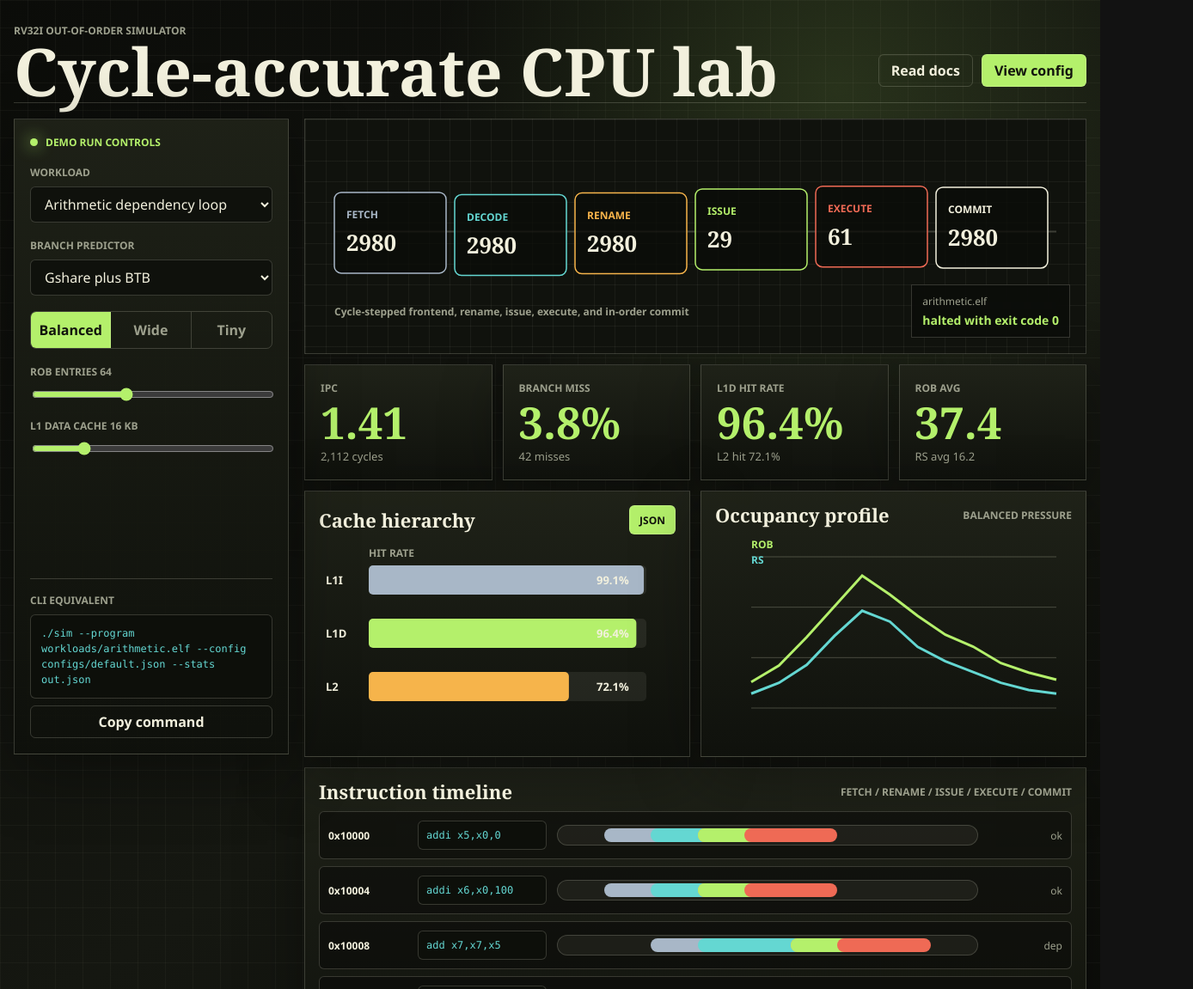
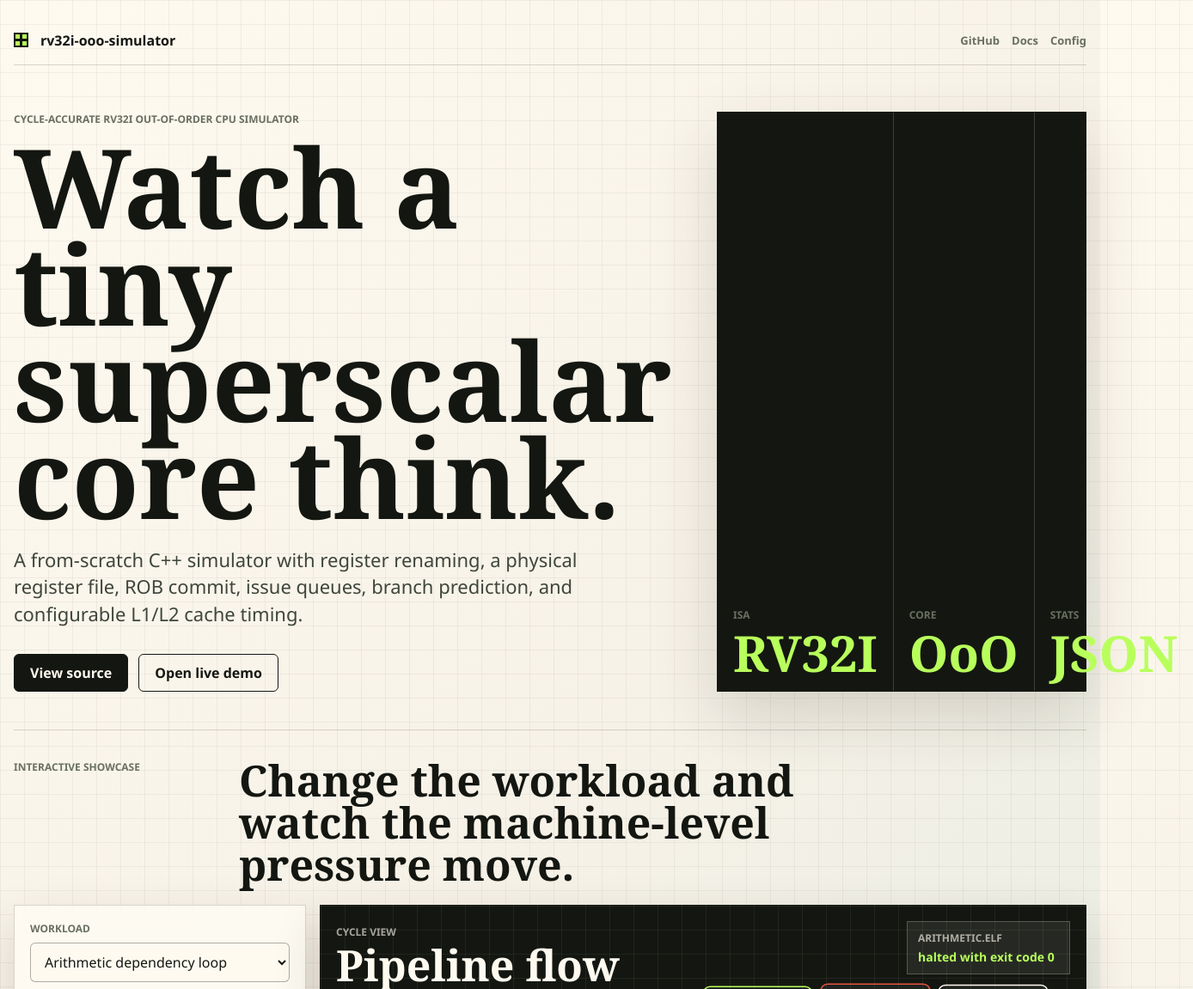
Before and after one commit to bibhuti-ssh/rv32i-ooo-simulator, a plain HTML site: page web/index.html in a window 1280 px wide. Shown: the top 1151 px of the page at 86% size, 1388 px wide, since content can reach past the window. Drawn offline with Linux system fonts and the light colour scheme.

Commit message:
Redesign showcase UI

```diff
--- a/web/app.js
+++ b/web/app.js
@@ -216,13 +216,13 @@ function renderPipeline(stats) {
   const { ctx, width, height } = setupCanvas(elements.pipelineCanvas);
   ctx.clearRect(0, 0, width, height);
   const stages = ["Fetch", "Decode", "Rename", "Issue", "Execute", "Commit"];
-  const colors = ["#a8b7c7", "#64d7d2", "#f6b44b", "#b4f06b", "#ef6a55", "#f2f0dd"];
+  const colors = ["#aeb8c3", "#20b8ad", "#f2a620", "#b8ff5c", "#e8533f", "#fffaf0"];
   const pad = width < 720 ? 18 : 34;
   const usable = width - pad * 2;
   const boxW = usable / stages.length - 10;
   const midY = height * 0.48;
 
-  ctx.strokeStyle = "rgba(242,240,221,0.2)";
+  ctx.strokeStyle = "rgba(255,250,240,0.24)";
   ctx.lineWidth = 2;
   ctx.beginPath();
   ctx.moveTo(pad, midY);
@@ -232,7 +232,7 @@ function renderPipeline(stats) {
   stages.forEach((stage, index) => {
     const x = pad + index * (boxW + 10);
     const pulse = Math.sin(Date.now() / 450 + index) * 5;
-    ctx.fillStyle = "rgba(11,12,9,0.76)";
+    ctx.fillStyle = "rgba(255,250,240,0.055)";
     ctx.strokeStyle = colors[index];
     ctx.lineWidth = 1.5;
     roundRect(ctx, x, midY - 48 + pulse, boxW, 94, 8);
@@ -241,14 +241,14 @@ function renderPipeline(stats) {
     ctx.fillStyle = colors[index];
     ctx.font = "700 12px Avenir Next, Segoe UI, sans-serif";
     ctx.fillText(stage.toUpperCase(), x + 14, midY - 18 + pulse);
-    ctx.fillStyle = "#f2f0dd";
+    ctx.fillStyle = "#fffaf0";
     ctx.font = "700 26px Georgia, serif";
     const value = index < 3 ? stats.committed : index === 3 ? stats.rsMax : index === 4 ? stats.robMax : stats.committed;
     ctx.fillText(String(value), x + 14, midY + 20 + pulse);
   });
 
   const textY = Math.max(34, height - 44);
-  ctx.fillStyle = "#9da08d";
+  ctx.fillStyle = "rgba(255,250,240,0.62)";
   ctx.font = "700 12px Avenir Next, Segoe UI, sans-serif";
   ctx.fillText("Cycle-stepped frontend, rename, issue, execute, and in-order commit", pad, textY);
 }
@@ -287,18 +287,18 @@ function drawBars(ctx, width, height, rows, label) {
   const barH = 34;
   const gap = 28;
   const maxW = width - left - 34;
-  ctx.fillStyle = "#9da08d";
+  ctx.fillStyle = "#697061";
   ctx.font = "700 12px Avenir Next, Segoe UI, sans-serif";
   ctx.fillText(label.toUpperCase(), left, 14);
   rows.forEach(([name, value, color], index) => {
     const y = top + index * (barH + gap);
-    ctx.fillStyle = "rgba(242,240,221,0.08)";
+    ctx.fillStyle = "rgba(20,23,17,0.08)";
     roundRect(ctx, left, y, maxW, barH, 5);
     ctx.fill();
     ctx.fillStyle = color;
     roundRect(ctx, left, y, maxW * value, barH, 5);
     ctx.fill();
-    ctx.fillStyle = "#f2f0dd";
+    ctx.fillStyle = "#141711";
     ctx.font = "800 13px Avenir Next, Segoe UI, sans-serif";
     ctx.fillText(name, 8, y + 22);
     ctx.fillText(percent(value), left + maxW - 58, y + 22);
--- a/web/index.html
+++ b/web/index.html
@@ -8,24 +8,55 @@
   </head>
   <body>
     <main class="shell">
-      <header class="topbar" aria-label="Simulator overview">
-        <div>
-          <p class="eyebrow">RV32I out-of-order simulator</p>
-          <h1>Cycle-accurate CPU lab</h1>
-        </div>
-        <div class="topbar__actions">
-          <a class="button button--ghost" href="../README.md">Read docs</a>
-          <a class="button" href="../configs/default.json">View config</a>
-        </div>
+      <header class="site-nav" aria-label="Site navigation">
+        <a class="brand" href="#">
+          <span class="brand-mark" aria-hidden="true"></span>
+          <span>rv32i-ooo-simulator</span>
+        </a>
+        <nav class="site-nav__links" aria-label="Project links">
+          <a href="https://github.com/bibhuti-ssh/rv32i-ooo-simulator">GitHub</a>
+          <a href="https://github.com/bibhuti-ssh/rv32i-ooo-simulator/blob/main/README.md">Docs</a>
+          <a href="https://github.com/bibhuti-ssh/rv32i-ooo-simulator/blob/main/configs/default.json">Config</a>
+        </nav>
       </header>
 
-      <section class="workbench" aria-label="Interactive simulator showcase">
+      <section class="hero" aria-label="Simulator overview">
+        <div class="hero__copy">
+          <p class="eyebrow">Cycle-accurate RV32I out-of-order CPU simulator</p>
+          <h1>Watch a tiny superscalar core think.</h1>
+          <p class="lede">
+            A from-scratch C++ simulator with register renaming, a physical register file,
+            ROB commit, issue queues, branch prediction, and configurable L1/L2 cache timing.
+          </p>
+          <div class="hero__actions">
+            <a class="button" href="https://github.com/bibhuti-ssh/rv32i-ooo-simulator">View source</a>
+            <a class="button button--ghost" href="#lab">Open live demo</a>
+          </div>
+        </div>
+
+        <div class="hero__spec" aria-label="Simulator capabilities">
+          <div>
+            <span>ISA</span>
+            <strong>RV32I</strong>
+          </div>
+          <div>
+            <span>Core</span>
+            <strong>OoO</strong>
+          </div>
+          <div>
+            <span>Stats</span>
+            <strong>JSON</strong>
+          </div>
+        </div>
+      </section>
+
+      <section class="demo-intro" aria-label="Demo introduction">
+        <p>Interactive showcase</p>
+        <h2>Change the workload and watch the machine-level pressure move.</h2>
+      </section>
+
+      <section class="workbench" id="lab" aria-label="Interactive simulator showcase">
         <aside class="control-panel" aria-label="Demo controls">
-          <div class="panel-heading">
-            <span class="status-dot" aria-hidden="true"></span>
-            <span>Demo run controls</span>
-          </div>
-
           <label class="field" for="workload">
             <span>Workload</span>
             <select id="workload">
@@ -42,6 +73,8 @@
               <option value="bimodal">Bimodal plus BTB</option>
             </select>
           </label>
+
+          <div class="control-panel__divider"></div>
 
           <div class="segmented" role="group" aria-label="Core size preset">
             <button type="button" class="segment is-active" data-core="balanced">Balanced</button>
@@ -67,12 +100,18 @@
         </aside>
 
         <section class="dashboard" aria-label="Simulation results">
-          <div class="hero-visual">
+          <div class="pipeline-panel">
+            <div class="panel-title panel-title--overlay">
+              <div>
+                <span>Cycle view</span>
+                <h2>Pipeline flow</h2>
+              </div>
+              <div class="run-label">
+                <span id="runName">arithmetic.elf</span>
+                <strong id="runStatus">halted with exit code 0</strong>
+              </div>
+            </div>
             <canvas id="pipelineCanvas" width="1200" height="360" aria-label="Animated pipeline diagram"></canvas>
-            <div class="run-label">
-              <span id="runName">arithmetic.elf</span>
-              <strong id="runStatus">halted with exit code 0</strong>
-            </div>
           </div>
 
           <section class="metrics" aria-label="Topline metrics">
--- a/web/styles.css
+++ b/web/styles.css
@@ -1,18 +1,20 @@
 :root {
-  color-scheme: dark;
-  --bg: #0b0c09;
-  --panel: #151711;
-  --panel-2: #1f2218;
-  --ink: #f2f0dd;
-  --muted: #9da08d;
-  --grid: rgba(242, 240, 221, 0.11);
-  --line: rgba(242, 240, 221, 0.18);
-  --green: #b4f06b;
-  --amber: #f6b44b;
-  --red: #ef6a55;
-  --cyan: #64d7d2;
-  --steel: #a8b7c7;
-  --shadow: rgba(0, 0, 0, 0.34);
+  color-scheme: light;
+  --paper: #f7f2e8;
+  --paper-2: #ede4d4;
+  --ink: #141711;
+  --muted: #697061;
+  --line: rgba(20, 23, 17, 0.16);
+  --line-strong: rgba(20, 23, 17, 0.34);
+  --panel: rgba(255, 252, 244, 0.74);
+  --charcoal: #141711;
+  --acid: #b8ff5c;
+  --blue: #207bd8;
+  --cyan: #20b8ad;
+  --amber: #f2a620;
+  --red: #e8533f;
+  --steel: #738396;
+  --shadow: rgba(45, 36, 23, 0.16);
 }
 
 * {
@@ -21,19 +23,19 @@
 
 html {
   min-height: 100%;
+  scroll-behavior: smooth;
   background:
-    linear-gradient(90deg, rgba(242, 240, 221, 0.035) 1px, transparent 1px),
-    linear-gradient(rgba(242, 240, 221, 0.035) 1px, transparent 1px),
-    radial-gradient(circle at 76% 8%, rgba(180, 240, 107, 0.14), transparent 30%),
-    linear-gradient(145deg, #0b0c09 0%, #151711 55%, #0b0c09 100%);
-  background-size: 32px 32px, 32px 32px, auto, auto;
+    linear-gradient(90deg, rgba(20, 23, 17, 0.05) 1px, transparent 1px),
+    linear-gradient(rgba(20, 23, 17, 0.05) 1px, transparent 1px),
+    linear-gradient(135deg, #fffaf0 0%, var(--paper) 42%, #dfe9df 100%);
+  background-size: 28px 28px, 28px 28px, auto;
 }
 
 body {
   min-height: 100%;
   margin: 0;
   color: var(--ink);
-  font-family: "Avenir Next", "Segoe UI", Verdana, sans-serif;
+  font-family: "IBM Plex Sans", "Avenir Next", "Segoe UI", sans-serif;
 }
 
 button,
@@ -42,32 +44,83 @@ input {
   font: inherit;
 }
 
-.shell {
-  width: min(1480px, calc(100% - 32px));
-  margin: 0 auto;
-  padding: 24px 0 36px;
+a {
+  color: inherit;
 }
 
-.topbar {
+.shell {
+  width: min(1440px, calc(100% - 32px));
+  margin: 0 auto;
+  padding: 18px 0 40px;
+}
+
+.site-nav {
   display: flex;
-  align-items: end;
+  align-items: center;
   justify-content: space-between;
   gap: 18px;
-  min-height: 96px;
+  min-height: 58px;
   border-bottom: 1px solid var(--line);
 }
 
+.brand,
+.site-nav__links {
+  display: flex;
+  align-items: center;
+  gap: 14px;
+}
+
+.brand {
+  font-weight: 900;
+  text-decoration: none;
+}
+
+.brand-mark {
+  width: 17px;
+  height: 17px;
+  border: 2px solid var(--ink);
+  background:
+    linear-gradient(90deg, transparent 42%, var(--ink) 42%, var(--ink) 58%, transparent 58%),
+    linear-gradient(transparent 42%, var(--ink) 42%, var(--ink) 58%, transparent 58%),
+    var(--acid);
+}
+
+.site-nav__links a {
+  color: var(--muted);
+  font-size: 13px;
+  font-weight: 800;
+  text-decoration: none;
+}
+
+.site-nav__links a:hover {
+  color: var(--ink);
+}
+
+.hero {
+  display: grid;
+  grid-template-columns: minmax(0, 1fr) minmax(280px, 430px);
+  gap: 28px;
+  align-items: end;
+  min-height: clamp(500px, 74vh, 780px);
+  padding: 54px 0 44px;
+  border-bottom: 1px solid var(--line);
+}
+
+.hero__copy {
+  max-width: 880px;
+}
+
 .eyebrow,
-.panel-heading,
 .metric span,
 .field span,
 .range span,
 .command-box span,
 .panel-title span,
-.trace-head {
+.hero__spec span,
+.demo-intro p {
   color: var(--muted);
   font-size: 12px;
-  font-weight: 700;
+  font-weight: 900;
   letter-spacing: 0;
   text-transform: uppercase;
 }
@@ -79,50 +132,61 @@ p {
 }
 
 h1 {
-  margin-top: 4px;
+  max-width: 960px;
+  margin-top: 14px;
   font-family: Georgia, "Times New Roman", serif;
-  font-size: clamp(36px, 6vw, 86px);
-  font-weight: 700;
-  line-height: 0.92;
+  font-size: clamp(54px, 10vw, 142px);
+  font-weight: 800;
+  line-height: 0.88;
+}
+
+.lede {
+  max-width: 700px;
+  margin-top: 24px;
+  color: #3f463b;
+  font-size: clamp(17px, 2vw, 22px);
+  line-height: 1.45;
 }
 
 h2 {
   font-family: Georgia, "Times New Roman", serif;
-  font-size: 22px;
-  line-height: 1;
+  font-size: clamp(26px, 4vw, 50px);
+  line-height: 0.98;
 }
 
-.topbar__actions {
+.hero__actions {
   display: flex;
-  gap: 10px;
-  padding-bottom: 18px;
+  flex-wrap: wrap;
+  gap: 12px;
+  margin-top: 30px;
 }
 
 .button,
 .icon-button,
 .segment {
-  border: 1px solid var(--line);
-  background: var(--green);
-  color: #11130d;
+  border: 1px solid var(--ink);
+  background: var(--ink);
+  color: #fffaf0;
   border-radius: 6px;
   cursor: pointer;
-  font-weight: 800;
+  font-weight: 900;
   text-decoration: none;
-  transition: transform 160ms ease, background 160ms ease, border-color 160ms ease;
+  transition: transform 160ms ease, box-shadow 160ms ease, background 160ms ease;
 }
 
 .button {
   display: inline-flex;
   align-items: center;
   justify-content: center;
-  min-height: 38px;
-  padding: 0 14px;
+  min-height: 44px;
+  padding: 0 18px;
 }
 
 .button:hover,
 .icon-button:hover,
 .segment:hover {
-  transform: translateY(-1px);
+  transform: translateY(-2px);
+  box-shadow: 0 12px 30px var(--shadow);
 }
 
 .button--ghost {
@@ -130,46 +194,74 @@ h2 {
   color: var(--ink);
 }
 
+.hero__spec {
+  display: grid;
+  grid-template-columns: repeat(3, 1fr);
+  align-self: stretch;
+  border: 1px solid var(--line-strong);
+  background: var(--charcoal);
+  color: #fffaf0;
+  box-shadow: 0 28px 70px var(--shadow);
+}
+
+.hero__spec div {
+  display: grid;
+  align-content: end;
+  gap: 10px;
+  min-height: 260px;
+  padding: 18px;
+  border-right: 1px solid rgba(255, 250, 240, 0.18);
+}
+
+.hero__spec div:last-child {
+  border-right: 0;
+}
+
+.hero__spec strong {
+  color: var(--acid);
+  font-family: Georgia, "Times New Roman", serif;
+  font-size: clamp(34px, 5vw, 58px);
+  line-height: 0.9;
+}
+
+.demo-intro {
+  display: grid;
+  grid-template-columns: 240px minmax(0, 720px);
+  gap: 22px;
+  align-items: start;
+  padding: 34px 0 22px;
+}
+
 .workbench {
   display: grid;
-  grid-template-columns: 320px minmax(0, 1fr);
-  gap: 18px;
-  padding-top: 18px;
+  grid-template-columns: 340px minmax(0, 1fr);
+  gap: 16px;
+  align-items: start;
 }
 
 .control-panel,
 .analysis-panel,
 .trace-panel,
-.metric {
+.metric,
+.pipeline-panel {
   border: 1px solid var(--line);
-  background: linear-gradient(180deg, rgba(31, 34, 24, 0.96), rgba(15, 17, 12, 0.96));
-  box-shadow: 0 20px 70px var(--shadow);
+  background: var(--panel);
+  box-shadow: 0 20px 50px var(--shadow);
+  backdrop-filter: blur(18px);
 }
 
 .control-panel {
   position: sticky;
-  top: 18px;
+  top: 16px;
   display: flex;
   flex-direction: column;
   gap: 18px;
-  align-self: start;
-  min-height: calc(100vh - 60px);
   padding: 18px;
 }
 
-.panel-heading {
-  display: flex;
-  align-items: center;
-  gap: 9px;
-  color: var(--green);
-}
-
-.status-dot {
-  width: 9px;
-  height: 9px;
-  border-radius: 999px;
-  background: var(--green);
-  box-shadow: 0 0 18px var(--green);
+.control-panel__divider {
+  height: 1px;
+  background: var(--line);
 }
 
 .field,
@@ -185,22 +277,22 @@ input[type="range"] {
 }
 
 select {
-  min-height: 42px;
-  border: 1px solid var(--line);
+  min-height: 46px;
+  border: 1px solid var(--line-strong);
   border-radius: 6px;
-  background: #0f110c;
+  background: #fffaf0;
   color: var(--ink);
   padding: 0 12px;
 }
 
 input[type="range"] {
-  accent-color: var(--green);
+  accent-color: var(--blue);
 }
 
 .segmented {
   display: grid;
   grid-template-columns: repeat(3, 1fr);
-  border: 1px solid var(--line);
+  border: 1px solid var(--line-strong);
   border-radius: 7px;
   overflow: hidden;
 }
@@ -208,10 +300,11 @@ input[type="range"] {
 .segment {
   min-height: 42px;
   border: 0;
-  border-right: 1px solid var(--line);
+  border-right: 1px solid var(--line-strong);
   border-radius: 0;
   background: transparent;
-  color: var(--muted);
+  color: var(--ink);
+  box-shadow: none;
 }
 
 .segment:last-child {
@@ -219,12 +312,12 @@ input[type="range"] {
 }
 
 .segment.is-active {
-  background: var(--green);
-  color: #11130d;
+  background: var(--acid);
+  color: var(--ink);
 }
 
 .command-box {
-  margin-top: auto;
+  margin-top: 6px;
   border-top: 1px solid var(--line);
   padding-top: 16px;
 }
@@ -233,10 +326,10 @@ code {
   display: block;
   max-width: 100%;
   overflow-wrap: anywhere;
-  border: 1px solid var(--line);
+  border: 1px solid var(--line-strong);
   border-radius: 6px;
-  background: #0d0f0a;
-  color: var(--cyan);
+  background: #11140f;
+  color: #a8f7e4;
   padding: 12px;
   font-family: "SFMono-Regular", Consolas, monospace;
   font-size: 12px;
@@ -247,64 +340,85 @@ code {
   min-width: 0;
 }
 
-.hero-visual {
+.pipeline-panel {
   position: relative;
   overflow: hidden;
-  min-height: 260px;
-  border: 1px solid var(--line);
   background:
-    linear-gradient(90deg, rgba(242, 240, 221, 0.05) 1px, transparent 1px),
-    linear-gradient(rgba(242, 240, 221, 0.05) 1px, transparent 1px),
-    #10120d;
-  background-size: 24px 24px;
+    linear-gradient(90deg, rgba(255, 250, 240, 0.06) 1px, transparent 1px),
+    linear-gradient(rgba(255, 250, 240, 0.06) 1px, transparent 1px),
+    var(--charcoal);
+  background-size: 28px 28px;
 }
 
-.hero-visual canvas {
+.pipeline-panel canvas {
   display: block;
   width: 100%;
-  min-height: 260px;
+  min-height: 300px;
+}
+
+.panel-title {
+  display: flex;
+  align-items: start;
+  justify-content: space-between;
+  gap: 16px;
+  margin-bottom: 14px;
+}
+
+.panel-title--overlay {
+  position: absolute;
+  z-index: 2;
+  inset: 18px 18px auto 18px;
+  color: #fffaf0;
+  margin: 0;
+}
+
+.panel-title--overlay span {
+  color: rgba(255, 250, 240, 0.62);
+}
+
+.panel-title--overlay h2 {
+  margin-top: 5px;
+  color: #fffaf0;
 }
 
 .run-label {
-  position: absolute;
-  right: 18px;
-  bottom: 18px;
   display: grid;
   gap: 4px;
-  border: 1px solid var(--line);
-  background: rgba(11, 12, 9, 0.78);
+  min-width: 190px;
+  border: 1px solid rgba(255, 250, 240, 0.22);
+  background: rgba(255, 250, 240, 0.08);
   padding: 10px 12px;
-  backdrop-filter: blur(8px);
 }
 
 .run-label span {
-  color: var(--muted);
+  color: rgba(255, 250, 240, 0.64);
   font-size: 12px;
 }
 
 .run-label strong {
-  color: var(--green);
+  color: var(--acid);
   font-size: 14px;
 }
 
 .metrics {
   display: grid;
   grid-template-columns: repeat(4, minmax(0, 1fr));
-  gap: 12px;
-  margin-top: 12px;
+  gap: 10px;
+  margin-top: 10px;
 }
 
 .metric {
   display: grid;
   gap: 8px;
-  min-height: 122px;
+  min-height: 126px;
   padding: 18px;
+  background: rgba(255, 252, 244, 0.86);
 }
 
 .metric strong {
-  color: var(--green);
+  color: var(--blue);
   font-family: Georgia, "Times New Roman", serif;
-  font-size: clamp(30px, 4vw, 52px);
+  font-size: clamp(34px, 4vw, 56px);
   line-height: 0.9;
 }
 
@@ -316,29 +430,15 @@ code {
 .analysis-grid {
   display: grid;
   grid-template-columns: repeat(2, minmax(0, 1fr));
-  gap: 12px;
-  margin-top: 12px;
+  gap: 10px;
+  margin-top: 10px;
 }
 
 .analysis-panel,
 .trace-panel {
   min-width: 0;
   padding: 16px;
-}
-
-.panel-title {
-  display: flex;
-  align-items: center;
-  justify-content: space-between;
-  gap: 12px;
-  margin-bottom: 12px;
-}
-
-.icon-button {
-  min-width: 54px;
-  min-height: 34px;
-  padding: 0 10px;
-  font-size: 12px;
+  background: rgba(255, 252, 244, 0.82);
 }
 
 .analysis-panel canvas {
@@ -347,8 +447,17 @@ code {
   height: 230px;
 }
 
+.icon-button {
+  min-width: 58px;
+  min-height: 34px;
+  padding: 0 10px;
+  background: var(--acid);
+  color: var(--ink);
+  font-size: 12px;
+}
+
 .trace-panel {
-  margin-top: 12px;
+  margin-top: 10px;
 }
 
 .trace-table {
@@ -359,13 +468,13 @@ code {
 
 .trace-row {
   display: grid;
-  grid-template-columns: 92px 150px minmax(260px, 1fr) 86px;
+  grid-template-columns: 92px 152px minmax(260px, 1fr) 86px;
   align-items: center;
   gap: 12px;
-  min-width: 720px;
+  min-width: 740px;
   border: 1px solid var(--line);
   border-radius: 6px;
-  background: rgba(11, 12, 9, 0.58);
+  background: rgba(255, 250, 240, 0.7);
   padding: 10px;
 }
 
@@ -383,7 +492,7 @@ code {
   height: 24px;
   border: 1px solid var(--line);
   border-radius: 999px;
-  background: rgba(242, 240, 221, 0.06);
+  background: rgba(20, 23, 17, 0.06);
   overflow: hidden;
 }
 
@@ -407,7 +516,7 @@ code {
 }
 
 .stage-execute {
-  background: var(--green);
+  background: var(--acid);
 }
 
 .stage-commit {
@@ -417,18 +526,27 @@ code {
 .badge {
   color: var(--muted);
   font-size: 12px;
+  font-weight: 800;
   text-align: right;
 }
 
 @media (max-width: 1080px) {
+  .hero,
   .workbench,
   .analysis-grid {
     grid-template-columns: 1fr;
   }
 
+  .hero {
+    min-height: auto;
+  }
+
+  .hero__spec div {
+    min-height: 170px;
+  }
+
   .control-panel {
     position: static;
-    min-height: auto;
   }
 
   .metrics {
@@ -436,32 +554,73 @@ code {
   }
 }
 
-@media (max-width: 680px) {
-  .shell {
-    width: min(100% - 20px, 1480px);
-    padding-top: 12px;
+@media (max-width: 900px) {
+  .hero {
+    padding: 38px 0 30px;
   }
 
-  .topbar {
-    align-items: start;
+  h1 {
+    font-size: clamp(50px, 10vw, 78px);
+  }
+
+  .lede {
+    font-size: 17px;
+  }
+}
+
+@media (max-width: 720px) {
+  .shell {
+    width: min(100% - 20px, 1440px);
+    padding-top: 10px;
+  }
+
+  .site-nav,
+  .site-nav__links,
+  .hero__actions,
+  .panel-title {
+    align-items: stretch;
     flex-direction: column;
   }
 
-  .topbar__actions {
-    width: 100%;
+  .site-nav__links {
+    gap: 8px;
     padding-bottom: 12px;
   }
 
-  .button {
-    flex: 1;
+  h1 {
+    font-size: clamp(46px, 16vw, 84px);
   }
 
+  .hero {
+    padding-top: 34px;
+  }
+
+  .hero__spec,
+  .demo-intro,
   .metrics {
     grid-template-columns: 1fr;
   }
 
+  .hero__spec div {
+    min-height: 120px;
+    border-right: 0;
+    border-bottom: 1px solid rgba(255, 250, 240, 0.18);
+  }
+
+  .hero__spec div:last-child {
+    border-bottom: 0;
+  }
+
+  .panel-title--overlay {
+    position: static;
+    padding: 16px 16px 0;
+  }
+
   .run-label {
-    left: 10px;
-    right: 10px;
+    min-width: 0;
+  }
+
+  .pipeline-panel canvas {
+    min-height: 250px;
   }
 }
```
